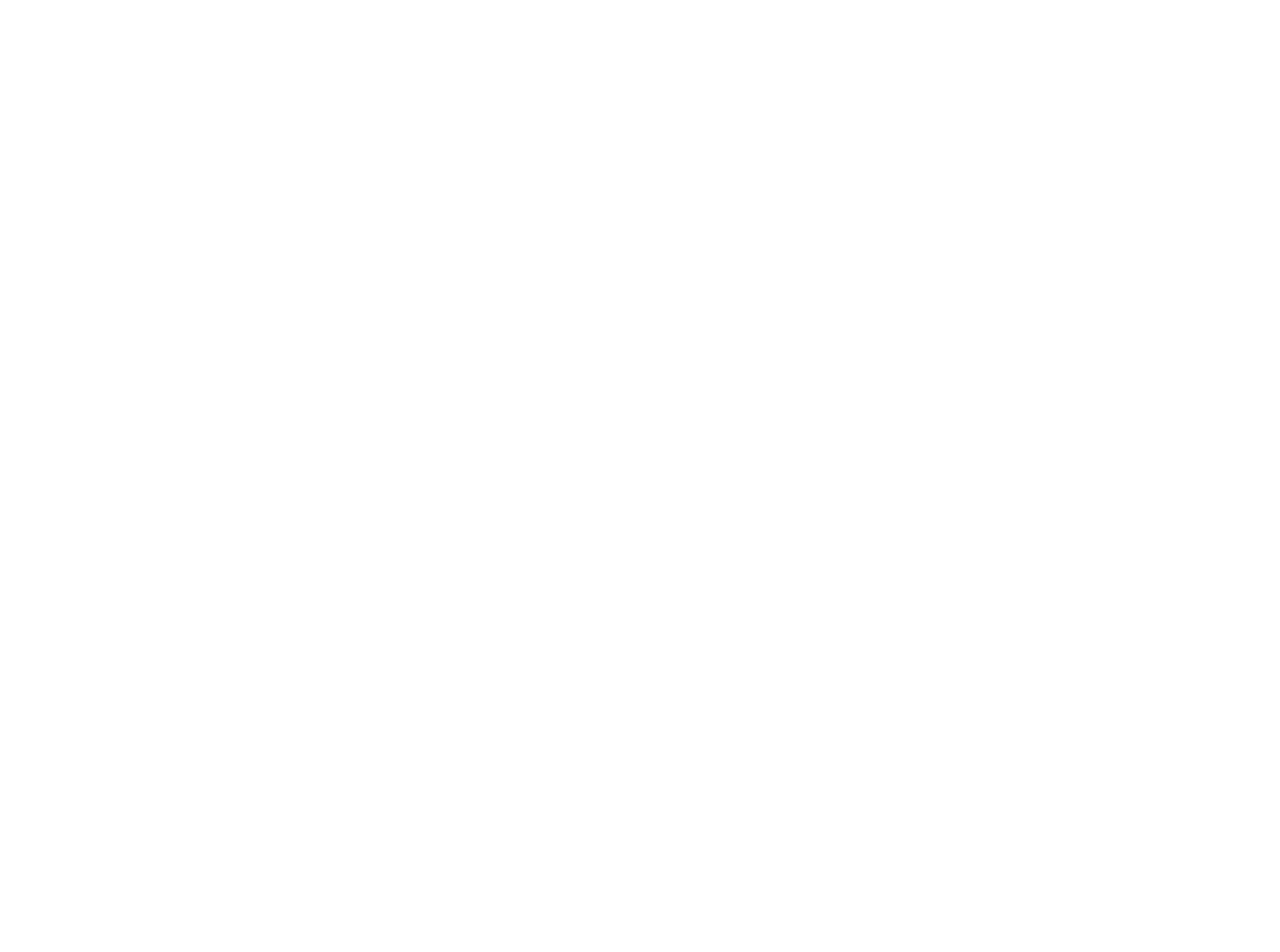
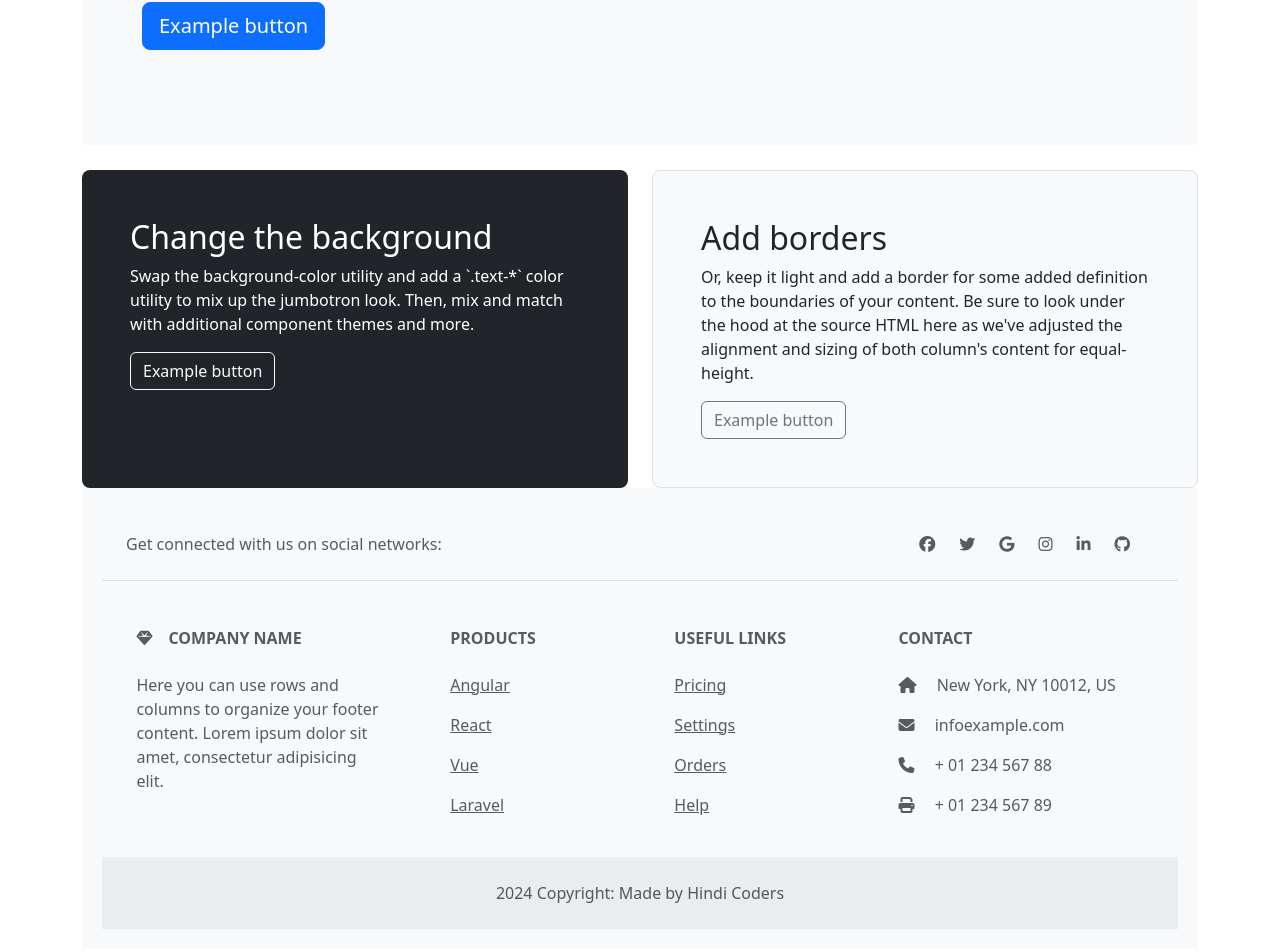
Before and after one commit to Rakesh60/hrmanagement, an Angular app: page /home in a window 1280 px wide. Before the commit this address led to /. Shown: the part 480-1432 px from the top of the page. Before the commit the page ends 800 px from the top, so only its background shows below. Built offline with nearby package versions, Linux system fonts and the light colour scheme.

Commit message:
home added

```diff
--- a/src/app/app-routing.module.ts
+++ b/src/app/app-routing.module.ts
@@ -2,10 +2,12 @@
 import { RouterModule, Routes } from '@angular/router';
 import { EmployeeRegComponent } from './employee-reg/employee-reg.component';
 import { DashboardComponent } from './dashboard/dashboard.component';
+import { HomeComponent } from './home/home.component';
 
 const routes: Routes = [
   {path:'employeeform',component:EmployeeRegComponent},
-  {path:'dashboard',component:DashboardComponent}
+  {path:'dashboard',component:DashboardComponent},
+  {path:'home',component:HomeComponent}
 ];
 
 @NgModule({
--- a/src/app/app.module.ts
+++ b/src/app/app.module.ts
@@ -10,12 +10,14 @@
 import { HttpClientModule } from '@angular/common/http';
 import { NavbarComponent } from './navbar/navbar.component';
 import { DashboardComponent } from './dashboard/dashboard.component';
+import { HomeComponent } from './home/home.component';
 @NgModule({
   declarations: [
     AppComponent,
     EmployeeRegComponent,
     NavbarComponent,
-    DashboardComponent
+    DashboardComponent,
+    HomeComponent
   ],
   imports: [
     BrowserModule,
--- /dev/null
+++ b/src/app/home/home.component.css
@@ -0,0 +1,3 @@
+.carousel{
+    background-color: darkblue;
+}
--- /dev/null
+++ b/src/app/home/home.component.html
@@ -0,0 +1,174 @@
+<body>
+
+    <main>
+        <div class="container py-4">
+            <header class="pb-3 mb-4 border-bottom">
+                <a class="navbar-brand" href="index.html">
+                    ADIT-HRM
+                    <img src="assets/images/hrmlogo.png" alt="Angular Project" />
+                    <span class="fs-4">Jumbotron example</span>
+                  </a>
+            </header>
+
+            <div class="p-5 mb-4 bg-light rounded-3">
+                <div class="container-fluid py-5">
+                    <h1 class="display-5 fw-bold">Custom jumbotron</h1>
+                    <p class="col-md-8 fs-4">Using a series of utilities, you can create this jumbotron, just like the
+                        one in previous versions of Bootstrap. Check out the examples below for how you can remix and
+                        restyle it to your liking.</p>
+                    <button class="btn btn-primary btn-lg" type="button">Example button</button>
+                </div>
+            </div>
+
+            <div class="row align-items-md-stretch">
+                <div class="col-md-6">
+                    <div class="h-100 p-5 text-white bg-dark rounded-3">
+                        <h2>Change the background</h2>
+                        <p>Swap the background-color utility and add a `.text-*` color utility to mix up the jumbotron
+                            look. Then, mix and match with additional component themes and more.</p>
+                        <button class="btn btn-outline-light" type="button">Example button</button>
+                    </div>
+                </div>
+                <div class="col-md-6">
+                    <div class="h-100 p-5 bg-light border rounded-3">
+                        <h2>Add borders</h2>
+                        <p>Or, keep it light and add a border for some added definition to the boundaries of your
+                            content. Be sure to look under the hood at the source HTML here as we've adjusted the
+                            alignment and sizing of both column's content for equal-height.</p>
+                        <button class="btn btn-outline-secondary" type="button">Example button</button>
+                    </div>
+                </div>
+            </div>
+
+            <!-- Footer -->
+            <footer class="text-center text-lg-start bg-body-tertiary text-muted">
+                <!-- Section: Social media -->
+                <section class="d-flex justify-content-center justify-content-lg-between p-4 border-bottom">
+                    <!-- Left -->
+                    <div class="me-5 d-none d-lg-block">
+                        <span>Get connected with us on social networks:</span>
+                    </div>
+                    <!-- Left -->
+
+                    <!-- Right -->
+                    <div>
+                        <a href="" class="me-4 text-reset">
+                            <i class="fab fa-facebook-f"></i>
+                        </a>
+                        <a href="" class="me-4 text-reset">
+                            <i class="fab fa-twitter"></i>
+                        </a>
+                        <a href="" class="me-4 text-reset">
+                            <i class="fab fa-google"></i>
+                        </a>
+                        <a href="" class="me-4 text-reset">
+                            <i class="fab fa-instagram"></i>
+                        </a>
+                        <a href="" class="me-4 text-reset">
+                            <i class="fab fa-linkedin"></i>
+                        </a>
+                        <a href="" class="me-4 text-reset">
+                            <i class="fab fa-github"></i>
+                        </a>
+                    </div>
+                    <!-- Right -->
+                </section>
+                <!-- Section: Social media -->
+
+                <!-- Section: Links  -->
+                <section class="">
+                    <div class="container text-center text-md-start mt-5">
+                        <!-- Grid row -->
+                        <div class="row mt-3">
+                            <!-- Grid column -->
+                            <div class="col-md-3 col-lg-4 col-xl-3 mx-auto mb-4">
+                                <!-- Content -->
+                                <h6 class="text-uppercase fw-bold mb-4">
+                                    <i class="fas fa-gem me-3"></i>Company name
+                                </h6>
+                                <p>
+                                    Here you can use rows and columns to organize your footer content. Lorem ipsum
+                                    dolor sit amet, consectetur adipisicing elit.
+                                </p>
+                            </div>
+                            <!-- Grid column -->
+
+                            <!-- Grid column -->
+                            <div class="col-md-2 col-lg-2 col-xl-2 mx-auto mb-4">
+                                <!-- Links -->
+                                <h6 class="text-uppercase fw-bold mb-4">
+                                    Products
+                                </h6>
+                                <p>
+                                    <a href="#!" class="text-reset">Angular</a>
+                                </p>
+                                <p>
+                                    <a href="#!" class="text-reset">React</a>
+                                </p>
+                                <p>
+                                    <a href="#!" class="text-reset">Vue</a>
+                                </p>
+                                <p>
+                                    <a href="#!" class="text-reset">Laravel</a>
+                                </p>
+                            </div>
+                            <!-- Grid column -->
+
+                            <!-- Grid column -->
+                            <div class="col-md-3 col-lg-2 col-xl-2 mx-auto mb-4">
+                                <!-- Links -->
+                                <h6 class="text-uppercase fw-bold mb-4">
+                                    Useful links
+                                </h6>
+                                <p>
+                                    <a href="#!" class="text-reset">Pricing</a>
+                                </p>
+                                <p>
+                                    <a href="#!" class="text-reset">Settings</a>
+                                </p>
+                                <p>
+                                    <a href="#!" class="text-reset">Orders</a>
+                                </p>
+                                <p>
+                                    <a href="#!" class="text-reset">Help</a>
+                                </p>
+                            </div>
+                            <!-- Grid column -->
+
+                            <!-- Grid column -->
+                            <div class="col-md-4 col-lg-3 col-xl-3 mx-auto mb-md-0 mb-4">
+                                <!-- Links -->
+                                <h6 class="text-uppercase fw-bold mb-4">Contact</h6>
+                                <p><i class="fas fa-home me-3"></i> New York, NY 10012, US</p>
+                                <p>
+                                    <i class="fas fa-envelope me-3"></i>
+                                    infoexample.com
+                                </p>
+                                <p><i class="fas fa-phone me-3"></i> + 01 234 567 88</p>
+                                <p><i class="fas fa-print me-3"></i> + 01 234 567 89</p>
+                            </div>
+                            <!-- Grid column -->
+                        </div>
+                        <!-- Grid row -->
+                    </div>
+                </section>
+                <!-- Section: Links  -->
+
+                <!-- Copyright -->
+                <div class="text-center p-4" style="background-color: rgba(0, 0, 0, 0.05);">
+
+                    <a class="nav-link" routerLink="/dashboard" routerLinkActive="active"
+                    >  2024 Copyright: Made by Hindi Coders</a
+                  >
+                </div>
+                <!-- Copyright -->
+            </footer>
+            <!-- Footer -->
+        </div>
+    </main>
+
+
+
+
+
+</body>
--- a/src/app/navbar/navbar.component.html
+++ b/src/app/navbar/navbar.component.html
@@ -23,7 +23,7 @@
       >
         <ul class="navbar-nav mr-auto">
           <li class="nav-item active">
-            <a class="nav-link" routerLink="/" >Home</a>
+            <a class="nav-link" routerLink="/home" routerLinkActive="active" >Home</a>
           </li>
           <li class="nav-item">
             <a class="nav-link" routerLink="/dashboard" routerLinkActive="active"
```
Also changed, not shown: src/app/home/home.component.ts (added, +10 -0 lines), 1 other file (tests, documents, lock files or other folders).
